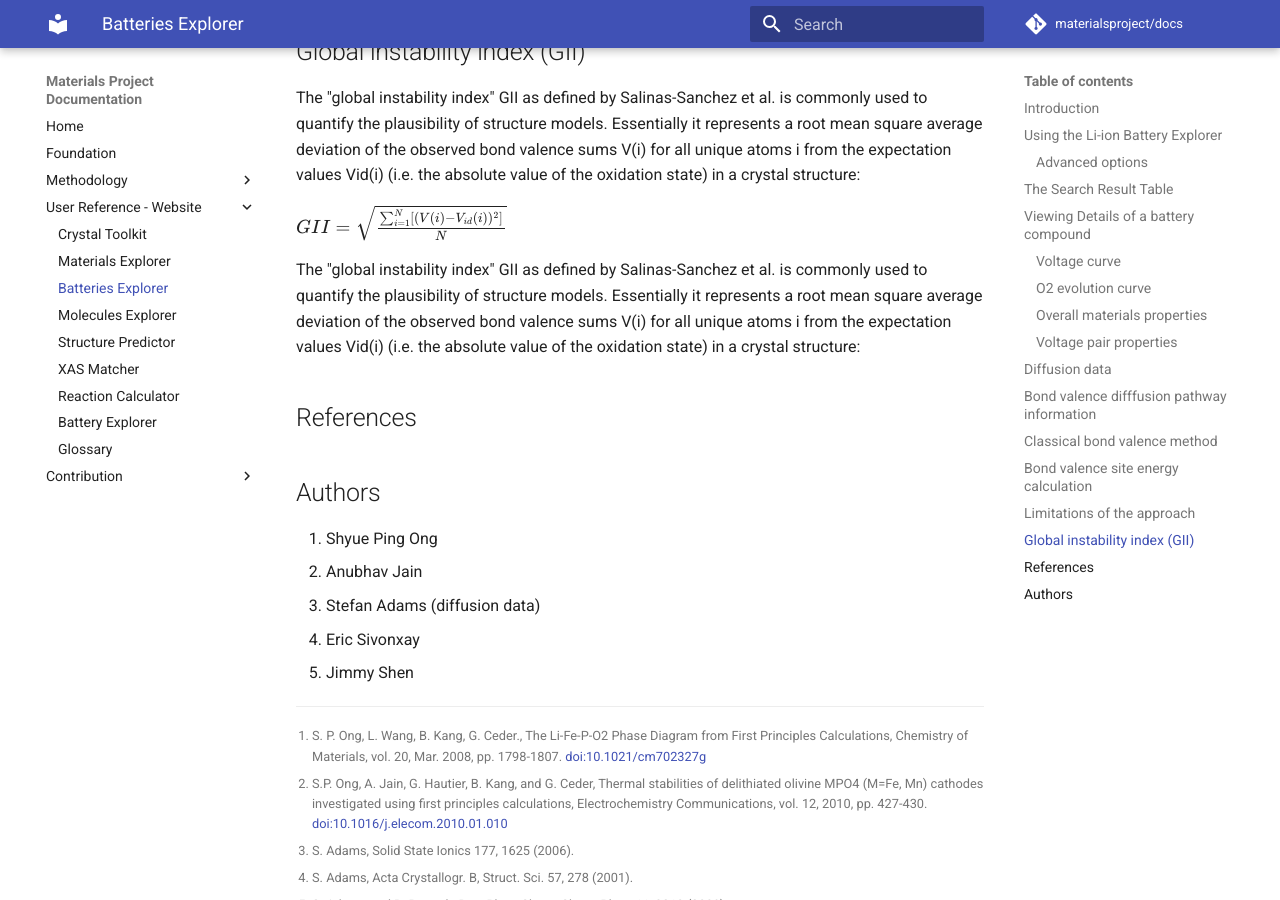
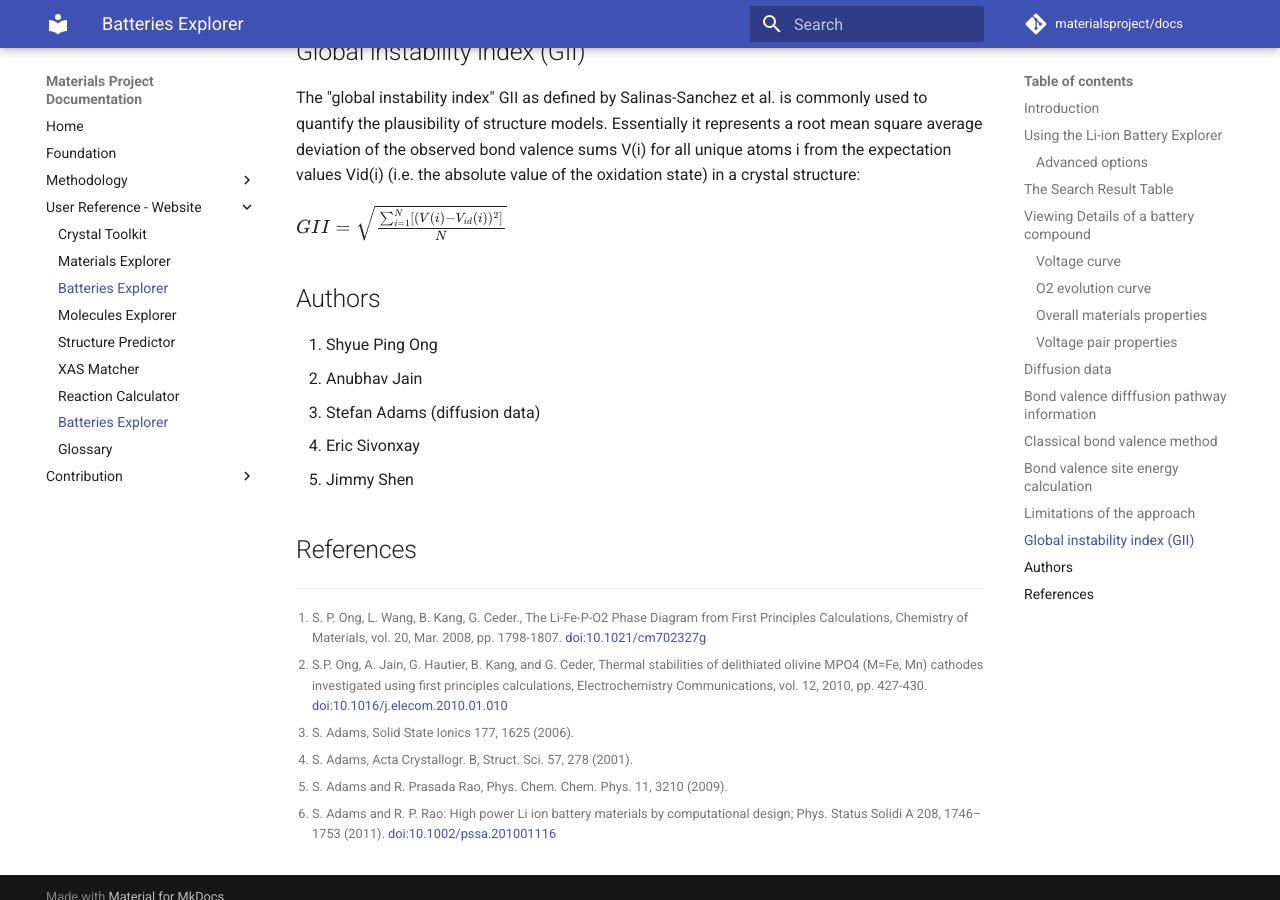
Before and after one commit to materialsproject/docs, an MkDocs documentation site: the page built from docs/user-guide/batteries-explorer.md, in a window 1280 px wide and 900 px high, scrolled down 6928 px. Built offline with MkDocs 1.6.1 and Material for MkDocs 9.7.7, drawn with Linux system fonts in a browser that asks for light colours; formulas are drawn with MathJax 3; comment, search, counter and statistics services are not loaded.

```diff
--- a/docs/user-guide/batteries-explorer.md
+++ b/docs/user-guide/batteries-explorer.md
@@ -119,7 +119,13 @@ The "global instability index" GII as defined by Salinas-Sanchez et al. is commo
 
 $GII=\sqrt{\frac{\sum_{i=1}^{N}[(V(i)-V_{id}(i))^2]}{N}}$
 
-The "global instability index" GII as defined by Salinas-Sanchez et al. is commonly used to quantify the plausibility of structure models. Essentially it represents a root mean square average deviation of the observed bond valence sums V(i) for all unique atoms i from the expectation values Vid(i) (i.e. the absolute value of the oxidation state) in a crystal structure:
+## Authors
+1. Shyue Ping Ong
+2. Anubhav Jain
+3. Stefan Adams (diffusion data)
+4. Eric Sivonxay
+5. Jimmy Shen
+
 ## References
 [^1]: S. P. Ong, L. Wang, B. Kang, G. Ceder., The Li-Fe-P-O2 Phase Diagram from First Principles Calculations, Chemistry of Materials, vol. 20, Mar. 2008, pp. 1798-1807. [doi:10.1021/cm702327g](https://doi.org/10.1021/cm702327g)
 [^2]: S.P. Ong, A. Jain, G. Hautier, B. Kang, and G. Ceder, Thermal stabilities of delithiated olivine MPO4 (M=Fe, Mn) cathodes investigated using first principles calculations, Electrochemistry Communications, vol. 12, 2010, pp. 427-430. [doi:10.1016/j.elecom.2010.01.010](https://doi.org/10.1016/j.elecom.2010.01.010)
--- a/mkdocs.yml
+++ b/mkdocs.yml
@@ -26,7 +26,7 @@ nav:
         - 'Structure Predictor': 'user-guide/structure-predictor.md'
         - 'XAS Matcher': 'user-guide/xas-matcher.md'
         - 'Reaction Calculator': 'user-guide/reaction-calculator.md'
-        - 'Battery Explorer': 'user-guide/battery-explorer.md'
+        - 'Battery Explorer': 'user-guide/batteries-explorer.md'
         - 'Glossary': 'user-guide/glossary-of-terms.md'
     - Contribution:
         - 'Newsfeed': 'contrib/spec/newsfeed.md'
```
Also changed, not shown: other parts of docs/user-guide/batteries-explorer.md (+0 -6 lines).
